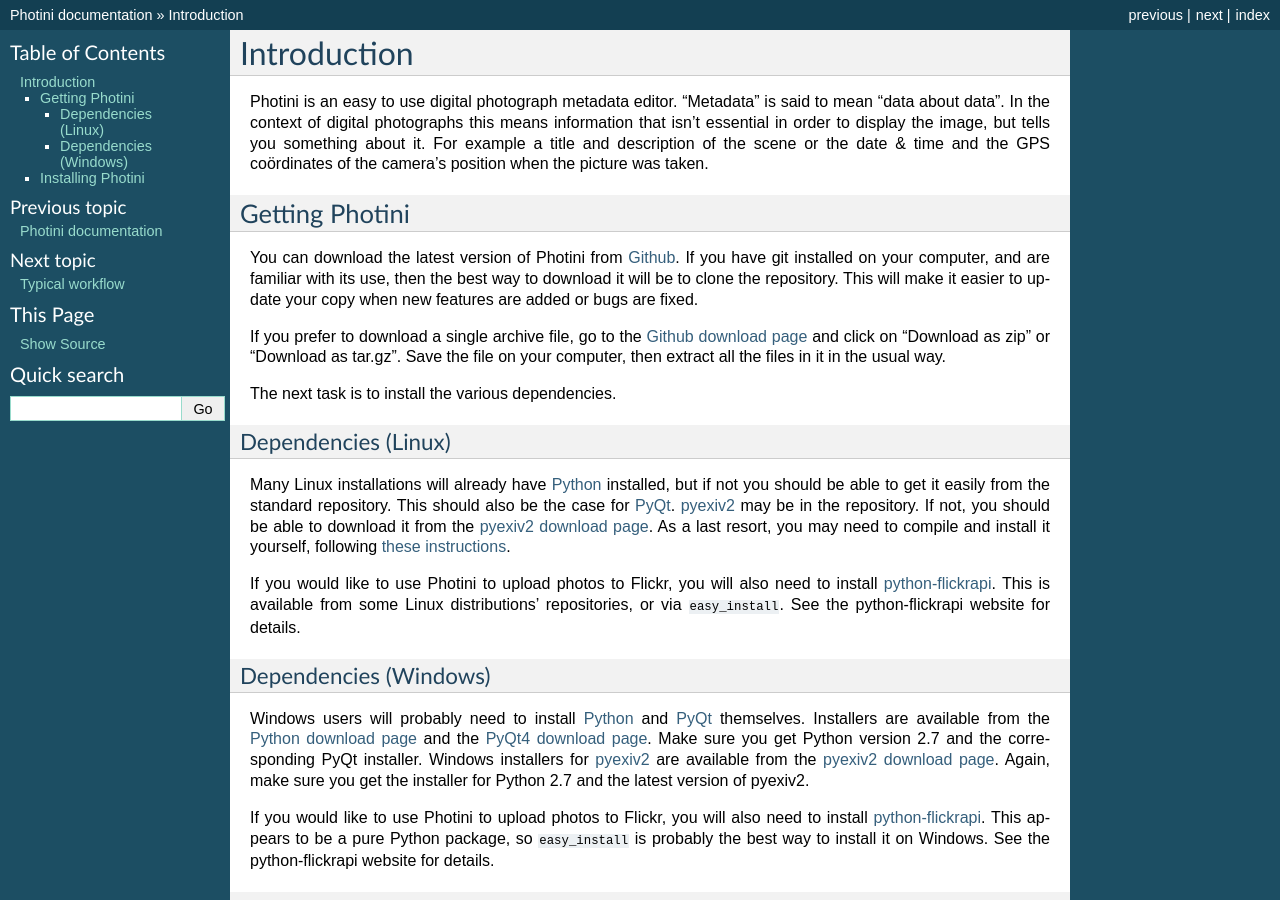
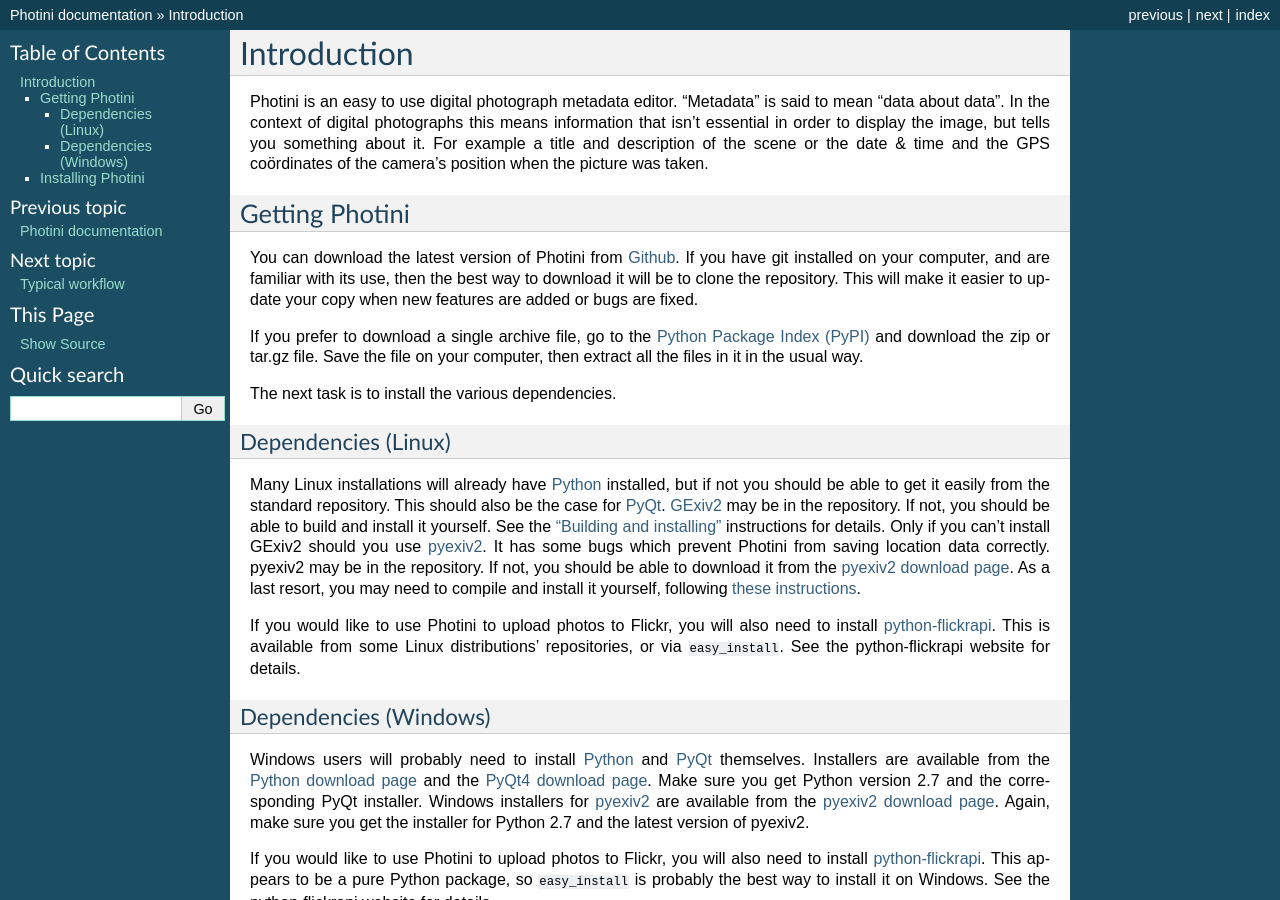
Before and after one commit to jim-easterbrook/Photini, a Sphinx documentation site: the page built from code/doc_src/source/introduction/introduction.rst, in a window 1280 px wide and 900 px high. Built offline with Sphinx 7.4.7, drawn with Linux system fonts in a browser that asks for light colours; the version number could not be read and is left out.

Commit message:
Updated documentation.

```diff
--- a/code/doc_src/source/introduction/introduction.rst
+++ b/code/doc_src/source/introduction/introduction.rst
@@ -13,7 +13,7 @@
 If you have git installed on your computer, and are familiar with its use, then the best way to download it will be to clone the repository.
 This will make it easier to update your copy when new features are added or bugs are fixed.
 
-If you prefer to download a single archive file, go to the `Github download page <https://github.com/jim-easterbrook/Photini/downloads>`_ and click on "Download as zip" or "Download as tar.gz".
+If you prefer to download a single archive file, go to the `Python Package Index (PyPI) <http://pypi.python.org/pypi/Photini>`_ and download the zip or tar.gz file.
 Save the file on your computer, then extract all the files in it in the usual way.
 
 The next task is to install the various dependencies.
@@ -23,7 +23,12 @@
 
 Many Linux installations will already have `Python <http://python.org/>`_ installed, but if not you should be able to get it easily from the standard repository.
 This should also be the case for `PyQt <http://www.riverbankcomputing.co.uk/software/pyqt/intro>`_.
-`pyexiv2 <http://tilloy.net/dev/pyexiv2/overview.html>`_ may be in the repository.
+`GExiv2 <http://redmine.yorba.org/projects/gexiv2/wiki>`_ may be in the repository.
+If not, you should be able to build and install it yourself.
+See the `"Building and installing" <http://redmine.yorba.org/projects/gexiv2/wiki>`_ instructions for details.
+Only if you can't install GExiv2 should you use `pyexiv2 <http://tilloy.net/dev/pyexiv2/overview.html>`_.
+It has some bugs which prevent Photini from saving location data correctly.
+pyexiv2 may be in the repository.
 If not, you should be able to download it from the `pyexiv2 download page <http://tilloy.net/dev/pyexiv2/download.html>`_.
 As a last resort, you may need to compile and install it yourself, following `these instructions <http://tilloy.net/dev/pyexiv2/developers.html#building-and-installing>`_.
 
--- a/code/doc_src/source/manual/image_selector.rst
+++ b/code/doc_src/source/manual/image_selector.rst
@@ -22,6 +22,7 @@
 
 Clicking on any thumbnail selects that image.
 The selected image is highlighted by a red border.
+Double clicking on a thumbnail should display the full size image, using your default image viewing application.
 
 .. image:: ../images/screenshot_04.png
 
```
